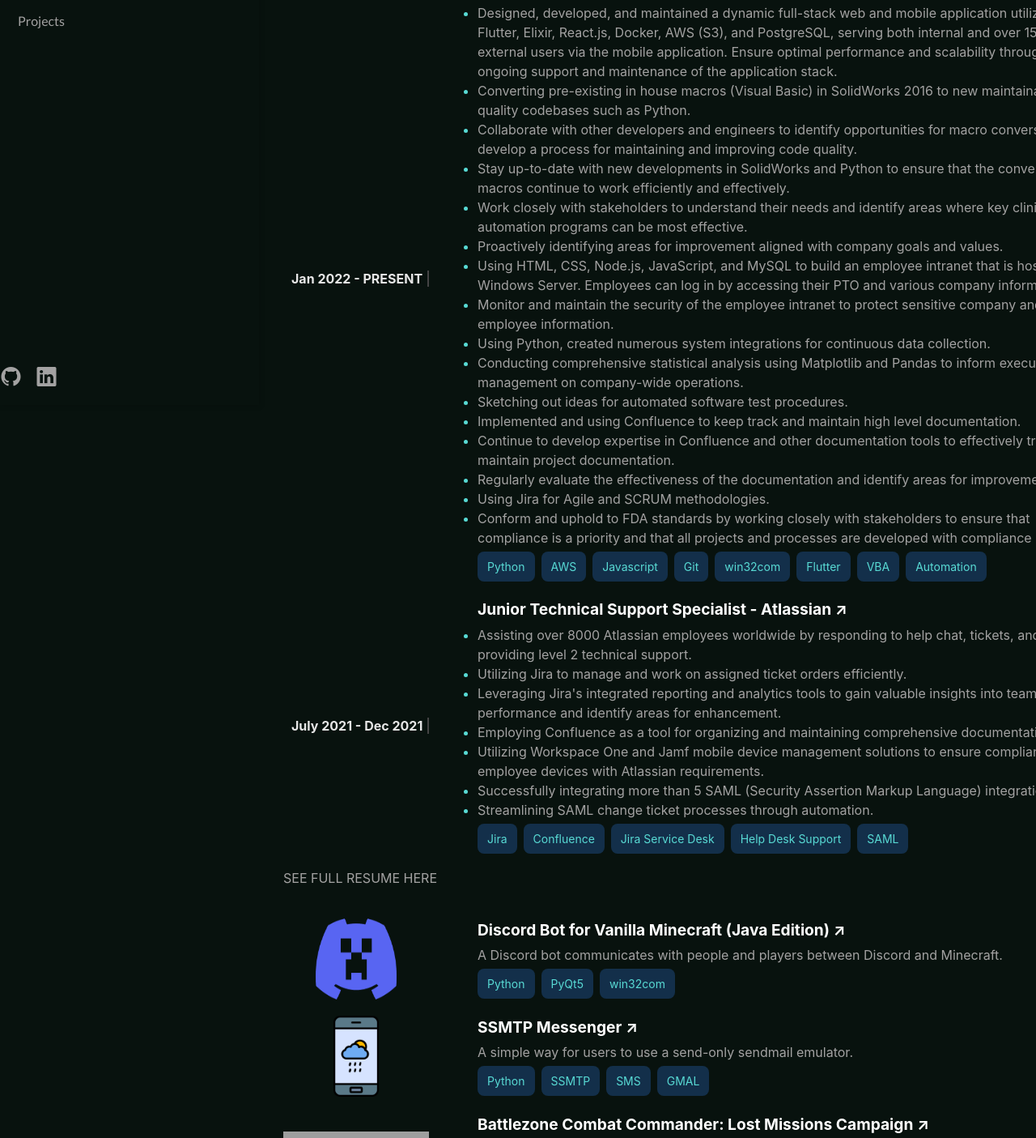
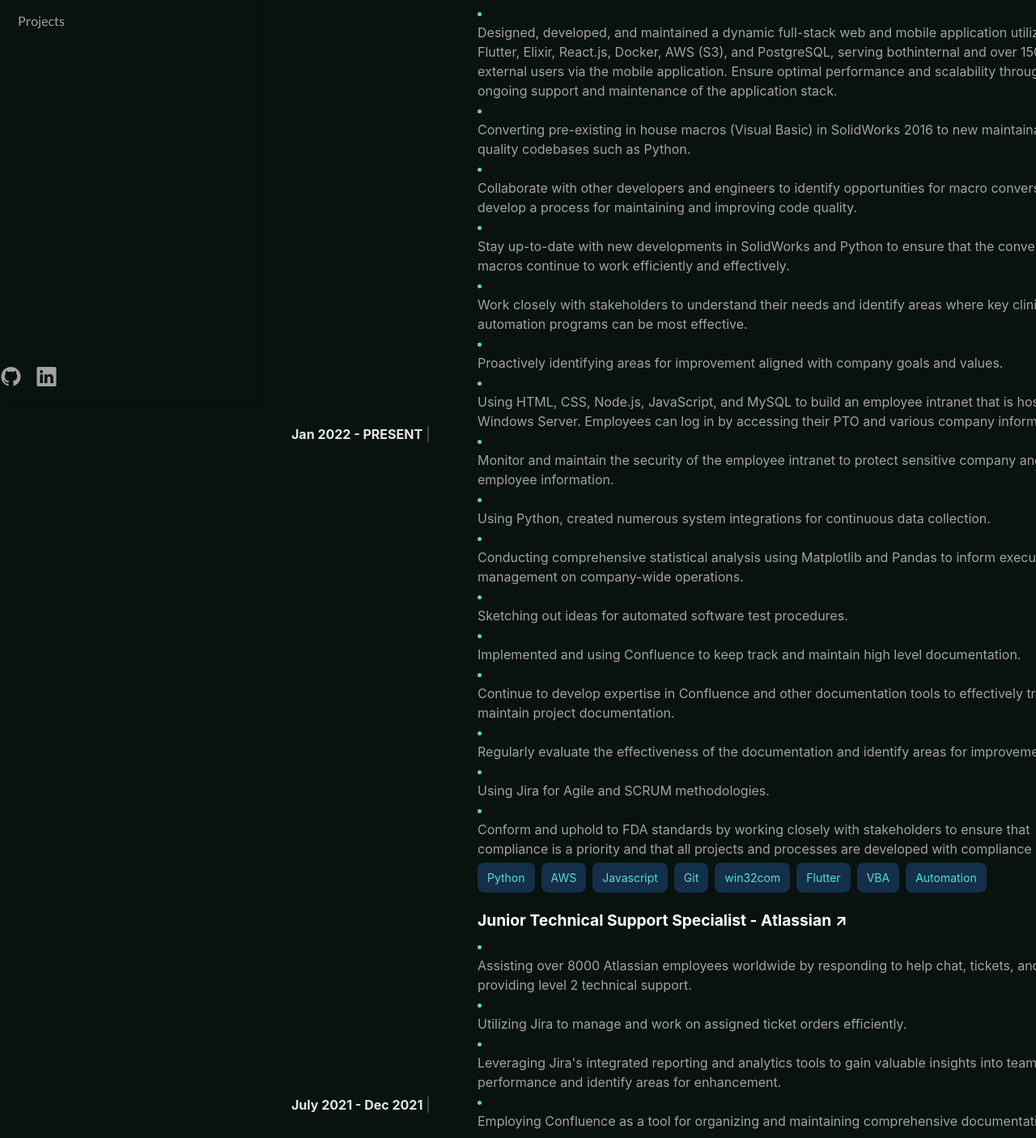
Before and after one commit to HerndonE/Portfolio-Website, a React (Create React App) app in the folder my-react-app/: page / in a window 1280 px wide. Shown: the part 300-1705 px from the top of the page at 81% size. Built offline with nearby package versions, Linux system fonts and the light colour scheme; grey boxes are pictures that could not be loaded.

Commit message:
[update] Allowed expierence to be a JS component

```diff
--- a/my-react-app/src/App.js
+++ b/my-react-app/src/App.js
@@ -2,8 +2,9 @@ import "./App.css";
 import "./styles.scss";
 import CustomNav from "./components/CustomNav.js";
 import { TagContainer } from "./components/TagData.js";
-
 import Tags from "./components/Tags.js";
+import { ExpierenceContainer } from "./components/ExpierenceData.js";
+import Expierence from "./components/Expierence.js";
 
 function App() {
   const handleClick = (id) => {
@@ -59,84 +60,10 @@ function App() {
                       <span>&#8599;</span>
                     </div>
                   </a>
-                  <ul>
-                    <li>
-                      Designed, developed, and maintained a dynamic full-stack
-                      web and mobile application utilizing Flutter, Elixir,
-                      React.js, Docker, AWS (S3), and PostgreSQL, serving both
-                      internal and over 150 external users via the mobile
-                      application. Ensure optimal performance and scalability
-                      through ongoing support and maintenance of the application
-                      stack.
-                    </li>
-                    <li>
-                      Converting pre-existing in house macros (Visual Basic) in
-                      SolidWorks 2016 to new maintainable high quality codebases
-                      such as Python.
-                    </li>
-                    <li>
-                      Collaborate with other developers and engineers to
-                      identify opportunities for macro conversion and develop a
-                      process for maintaining and improving code quality.
-                    </li>
-                    <li>
-                      Stay up-to-date with new developments in SolidWorks and
-                      Python to ensure that the converted macros continue to
-                      work efficiently and effectively.
-                    </li>
-                    <li>
-                      Work closely with stakeholders to understand their needs
-                      and identify areas where key clinical-use automation
-                      programs can be most effective.
-                    </li>
-                    <li>
-                      Proactively identifying areas for improvement aligned with
-                      company goals and values.
-                    </li>
-                    <li>
-                      Using HTML, CSS, Node.js, JavaScript, and MySQL to build
-                      an employee intranet that is hosted on Windows Server.
-                      Employees can log in by accessing their PTO and various
-                      company information.
-                    </li>
-                    <li>
-                      Monitor and maintain the security of the employee intranet
-                      to protect sensitive company and employee information.
-                    </li>
-                    <li>
-                      Using Python, created numerous system integrations for
-                      continuous data collection.
-                    </li>
-                    <li>
-                      Conducting comprehensive statistical analysis using
-                      Matplotlib and Pandas to inform executive management on
-                      company-wide operations.
-                    </li>
-                    <li>
-                      Sketching out ideas for automated software test
-                      procedures.
-                    </li>
-                    <li>
-                      Implemented and using Confluence to keep track and
-                      maintain high level documentation.
-                    </li>
-                    <li>
-                      Continue to develop expertise in Confluence and other
-                      documentation tools to effectively track and maintain
-                      project documentation.
-                    </li>
-                    <li>
-                      Regularly evaluate the effectiveness of the documentation
-                      and identify areas for improvement.
-                    </li>
-                    <li>Using Jira for Agile and SCRUM methodologies.</li>
-                    <li>
-                      Conform and uphold to FDA standards by working closely
-                      with stakeholders to ensure that compliance is a priority
-                      and that all projects and processes are developed with
-                      compliance in mind.
-                    </li>
-                  </ul>
+                  <Expierence
+                    AllExpierences={ExpierenceContainer}
+                    IndexOfAllExpierences={0}
+                  />
                   <Tags AllTags={TagContainer} IndexOfAllTags={0} />
                 </div>
               </div>
@@ -156,39 +83,10 @@ function App() {
                       </div>
                     </a>
                   </div>
-                  <ul>
-                    <li>
-                      Assisting over 8000 Atlassian employees worldwide by
-                      responding to help chat, tickets, and providing level 2
-                      technical support.
-                    </li>
-                    <li>
-                      Utilizing Jira to manage and work on assigned ticket
-                      orders efficiently.
-                    </li>
-                    <li>
-                      Leveraging Jira's integrated reporting and analytics tools
-                      to gain valuable insights into team performance and
-                      identify areas for enhancement.
-                    </li>
-                    <li>
-                      Employing Confluence as a tool for organizing and
-                      maintaining comprehensive documentation.
-                    </li>
-                    <li>
-                      Utilizing Workspace One and Jamf mobile device management
-                      solutions to ensure compliance of employee devices with
-                      Atlassian requirements.
-                    </li>
-                    <li>
-                      Successfully integrating more than 5 SAML (Security
-                      Assertion Markup Language) integrations.
-                    </li>
-                    <li>
-                      Streamlining SAML change ticket processes through
-                      automation.
-                    </li>
-                  </ul>
+                  <Expierence
+                    AllExpierences={ExpierenceContainer}
+                    IndexOfAllExpierences={1}
+                  />
                   <Tags AllTags={TagContainer} IndexOfAllTags={1} />
                 </div>
               </div>
--- /dev/null
+++ b/my-react-app/src/components/Expierence.js
@@ -0,0 +1,31 @@
+import "../App.css";
+
+function Expierence({ AllExpierences, IndexOfAllExpierences }) {
+  // Validate index
+  if (
+    IndexOfAllExpierences < 0 ||
+    IndexOfAllExpierences >= AllExpierences?.length
+  ) {
+    return <div>No expierence available for this index.</div>;
+  }
+
+  // Get expierence for the given index
+  const expierences = AllExpierences[IndexOfAllExpierences] || [];
+
+  console.log(expierences);
+  return (
+    <div className="ul">
+      {expierences.map((expierence, index) => {
+        return (
+          <li>
+            <div key={expierence + index} className="li">
+              {expierence}
+            </div>
+          </li>
+        );
+      })}
+    </div>
+  );
+}
+
+export default Expierence;
--- /dev/null
+++ b/my-react-app/src/components/ExpierenceData.js
@@ -0,0 +1,30 @@
+const MightyOakMedicalExpierence = [
+  "Designed, developed, and maintained a dynamic full-stack web and mobile application utilizing Flutter, Elixir, React.js, Docker, AWS (S3), and PostgreSQL, serving bothinternal and over 150 external users via the mobile application. Ensure optimal performance and scalability through ongoing support and maintenance of the application stack.",
+  "Converting pre-existing in house macros (Visual Basic) in SolidWorks 2016 to new maintainable high quality codebases such as Python.",
+  "Collaborate with other developers and engineers to identify opportunities for macro conversion and develop a process for maintaining and improving code quality.",
+  "Stay up-to-date with new developments in SolidWorks and Python to ensure that the converted macros continue to work efficiently and effectively.",
+  "Work closely with stakeholders to understand their needs and identify areas where key clinical-use automation programs can be most effective.",
+  "Proactively identifying areas for improvement aligned with company goals and values.",
+  "Using HTML, CSS, Node.js, JavaScript, and MySQL to build an employee intranet that is hosted on Windows Server. Employees can log in by accessing their PTO and various company information.",
+  "Monitor and maintain the security of the employee intranet to protect sensitive company and employee information.",
+  "Using Python, created numerous system integrations for continuous data collection.",
+  "Conducting comprehensive statistical analysis using Matplotlib and Pandas to inform executive management on company-wide operations.",
+  "Sketching out ideas for automated software test procedures.",
+  "Implemented and using Confluence to keep track and maintain high level documentation.",
+  "Continue to develop expertise in Confluence and other documentation tools to effectively track and maintain project documentation.",
+  "Regularly evaluate the effectiveness of the documentation and identify areas for improvement.",
+  "Using Jira for Agile and SCRUM methodologies.",
+  "Conform and uphold to FDA standards by working closely with stakeholders to ensure that compliance is a priority and that all projects and processes are developed with compliance in mind.",
+];
+const AtlassianExpierence = [
+  "Assisting over 8000 Atlassian employees worldwide by responding to help chat, tickets, and providing level 2 technical support.",
+  "Utilizing Jira to manage and work on assigned ticket orders efficiently.",
+  "Leveraging Jira's integrated reporting and analytics tools to gain valuable insights into team performance and identify areas for enhancement.",
+  "Employing Confluence as a tool for organizing and maintaining comprehensive documentation.",
+  "Utilizing Workspace One and Jamf mobile device management solutions to ensure compliance of employee devices with Atlassian requirements.",
+  "Successfully integrating more than 5 SAML (Security Assertion Markup Language) integrations.",
+  "Streamlining SAML change ticket processes through automation.",
+];
+const ExpierenceContainer = [MightyOakMedicalExpierence, AtlassianExpierence];
+
+export { ExpierenceContainer };
```
